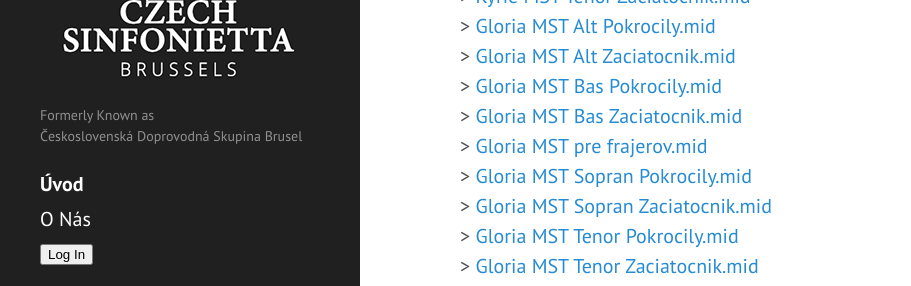
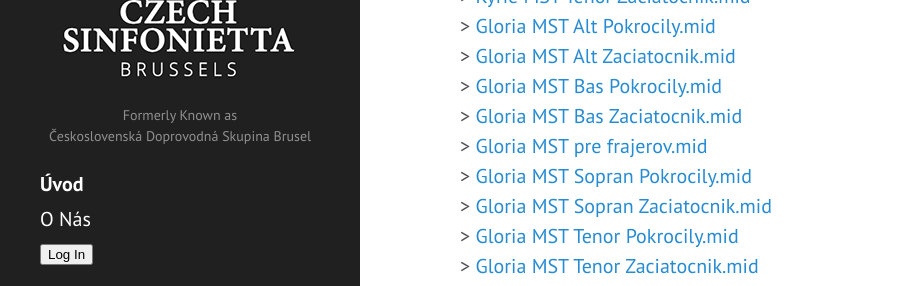
Before and after one commit to csdsbrusel/csdsbrusel.github.io, a Jekyll site: the page built from index.html, in a window 1280 px wide. Shown: the part 543-829 px from the top of the page, without its empty margins (0-911 px from the left). Built offline with Jekyll 4.4.1, drawn with Linux system fonts in a browser that asks for light colours; Markdown is read by kramdown in place of the engine named in the settings; the list of posts is cut into pages by our own code.

Commit message:
tagline update

```diff
--- a/public/css/custom.css
+++ b/public/css/custom.css
@@ -6,6 +6,10 @@
   /*padding:5px;*/
   margin-top: 5px;
 
+}
+
+p.lead {
+    text-align: center;
 }
 
 .title-image {
```
